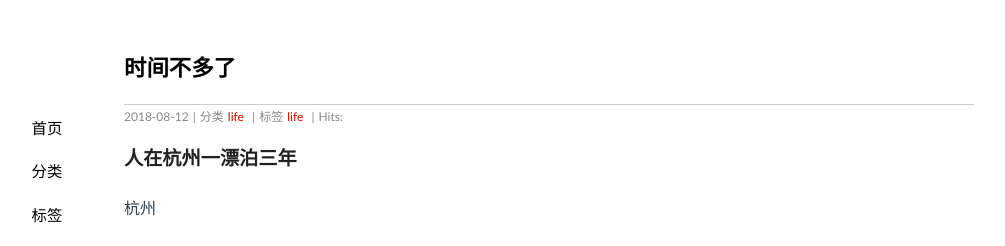
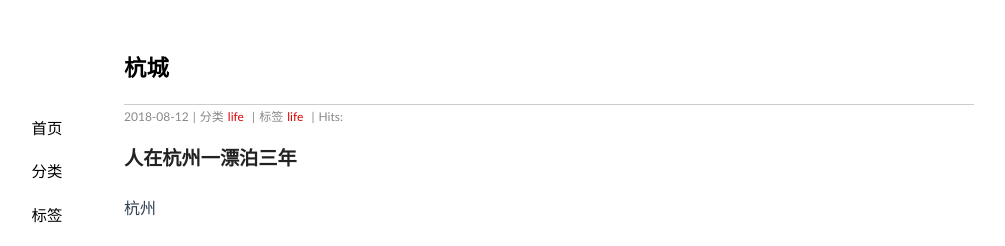
Before and after one commit to jeizas/jeizas.github.io, a Jekyll site: the page built from _posts/2018-08-12-time_limited.md, in a window 1280 px wide. Shown: the top 246 px of the page, without its empty margins (91-1096 px from the left). Built offline with Jekyll 4.4.1, drawn with Linux system fonts in a browser that asks for light colours; nearby versions of some CDN libraries; comment, search, counter and statistics services are not loaded.

Commit message:
modified:   _posts/2018-08-12-time_limited.md

```diff
--- a/_posts/2018-08-12-time_limited.md
+++ b/_posts/2018-08-12-time_limited.md
@@ -1,6 +1,6 @@
 ---
 layout: post
-title: "时间不多了"
+title: "杭城"
 date: 2018-08-12 04:10
 categories: [life]
 tags: life
```
